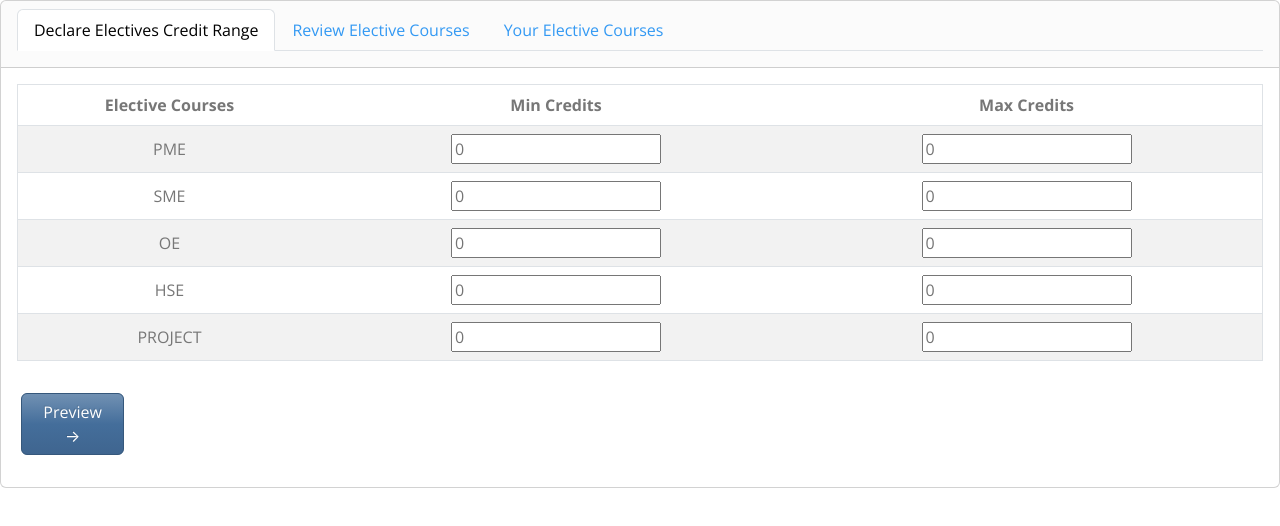
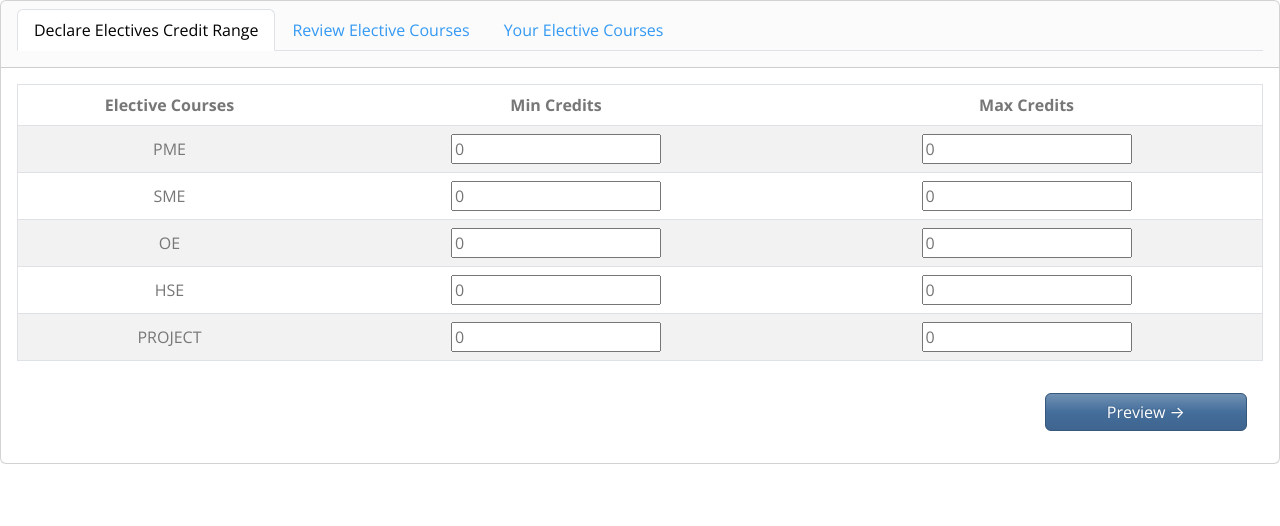
Before and after one commit to 7Gloria/Elective-Credit-Range, an Angular app: page /credit-form in a window 1280 px wide. Shown: the top 526 px of the page. Built offline with nearby package versions, Linux system fonts and the light colour scheme.

Commit message:
updated button

```diff
--- a/src/app/credit-form/credit-form.component.html
+++ b/src/app/credit-form/credit-form.component.html
@@ -1,6 +1,6 @@
 @if(!isBoolean){
-  <div class="row" style="height: 400px">
-    <div class="col-md-12">
+<div class="d-md-flex row" style="height: 400px">
+  <div class="col-md-12 flex-grow-1">
     <div class="card">
       <div class="card-header">
         <nav ngbNav #nav="ngbNav" class="nav-tabs">
@@ -28,11 +28,11 @@
       </div>
       <div
         *ngIf="selectedTab === 'DeclareElectives'"
-          class="justify-content-center"
+        class="flex-grow-1 justify-content-center"
       >
         <!-- Add this condition -->
         <form #myForm="ngForm" (ngSubmit)="onsubmit()">
-            <div class="card-body">
+          <div class="card-body flex-grow-1">
             <div class="table-responsive">
               <table class="table table-striped border">
                 <thead>
@@ -71,7 +71,7 @@
                         ngModel
                         (keydown)="onKeydown($event, $index, 'max')"
                         (change)="addMaxCredit(+maxCredit.value, $index)"
-                          style="border: primary"
+                        style="border: primary;"
                         placeholder="0"
                         min="0"
                         [(ngModel)]="maxCredit"
@@ -88,10 +88,10 @@
             </div>
             <!-- <button type="button" class="btn btn-primary">Submit For FA Approval</button> -->
 
-              <div class="row">
             <div class="card-body">
+              <div class="d-flex justify-content-end">
                 <button
-                  class="btn btn-primary col-1 justify-content-start"
+                  class="btn btn-primary col-2"
                   type="submit"
                   (click)="onsubmit()"
                 >
@@ -108,9 +108,7 @@
     </div>
   </div>
 </div>
-}
-
-@if(isBoolean){
+} @if(isBoolean){
 <div class="d-md-flex">
   <div class="p-2 flex-grow-1">
     <div class="card h-100">
@@ -193,10 +191,10 @@
           <tbody>
             @for (core of corePlan; track $index) {
             <tr>
-                    <td class="text-center">{{core.code}}</td>
-                    <td class="text-center">{{core.name}}</td>
-                    <td class="text-center">{{core.credits}}</td>
-                    <td class="text-center">{{core.slot}}</td>
+              <td class="text-center">{{ core.code }}</td>
+              <td class="text-center">{{ core.name }}</td>
+              <td class="text-center">{{ core.credits }}</td>
+              <td class="text-center">{{ core.slot }}</td>
             </tr>
             }
           </tbody>
@@ -218,10 +216,13 @@
             </tr>
           </thead>
           <tbody>
-                <tr *ngFor = "let item of basket; let i = index" class="text-center align-middle">
+            <tr
+              *ngFor="let item of basket; let i = index"
+              class="text-center align-middle"
+            >
               <td>{{ item }}</td>
-                <td> {{ minCredits[i] }}</td>
-                <td> {{ maxCredits[i] }}</td>
+              <td>{{ minCredits[i] }}</td>
+              <td>{{ maxCredits[i] }}</td>
             </tr>
           </tbody>
         </table>
@@ -230,27 +231,13 @@
   </div>
 </div>
 
-        <div class="row">
-          <div class="col-4 d-flex justify-content-start">
-            <button
-              type="button"
-              class="btn btn-primary"
-              placement="bottom"
-            >
+<div class="d-flex">
+    <button type="button" class="btn btn-primary justify-content-start" placement="bottom">
       Previous
     </button>
-            </div>
-            <div class="col-4 d-flex justify-content-end">
-            <button
-              type="button"
-              class="btn btn-primary"
-              placement="bottom"
-            >
+      <button type="button" class="btn btn-primary justify-content-end" placement="bottom">
         Submit
       </button>
-
-            </div>
 </div>
 
-
 }
```
Lines whose indentation alone changed are shown as unchanged.
